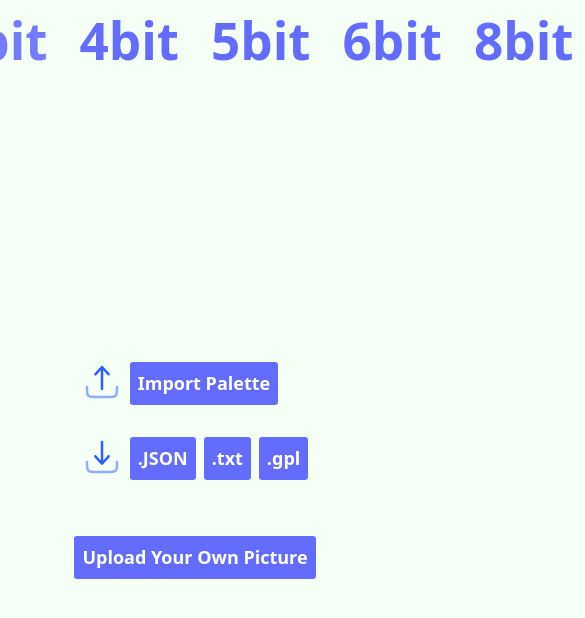
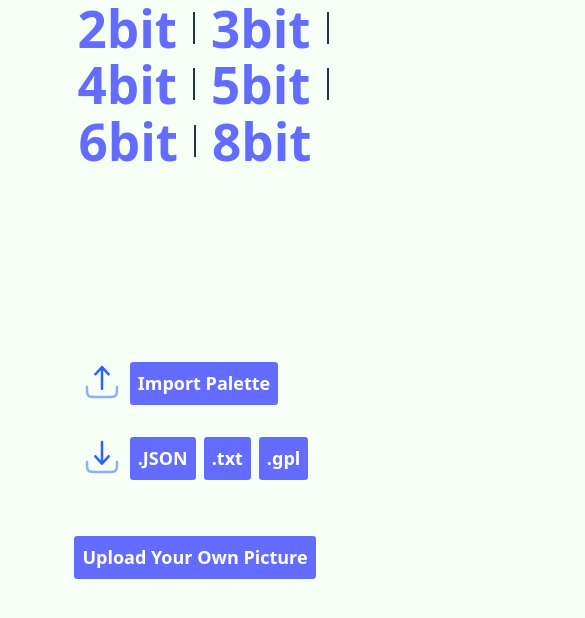
Before and after one commit to LXTKay/paletteeditor, a React (Vite) app: page / in a window 390 px wide. Shown: the top 618 px of the page, 585 px wide, since content can reach past the window. Built offline with nearby package versions, Linux system fonts and the light colour scheme; what pica would draw is missing.

Commit message:
phone css adjustments

```diff
--- a/src/components/topMenu.css
+++ b/src/components/topMenu.css
@@ -23,3 +23,13 @@
     background-color: #213547;
   }
 }
+
+@media (max-width: 779px) {
+  .topMenu {
+    flex-wrap: wrap;
+  }
+
+  h1 {
+    margin: 0rem;
+  }
+}
```
